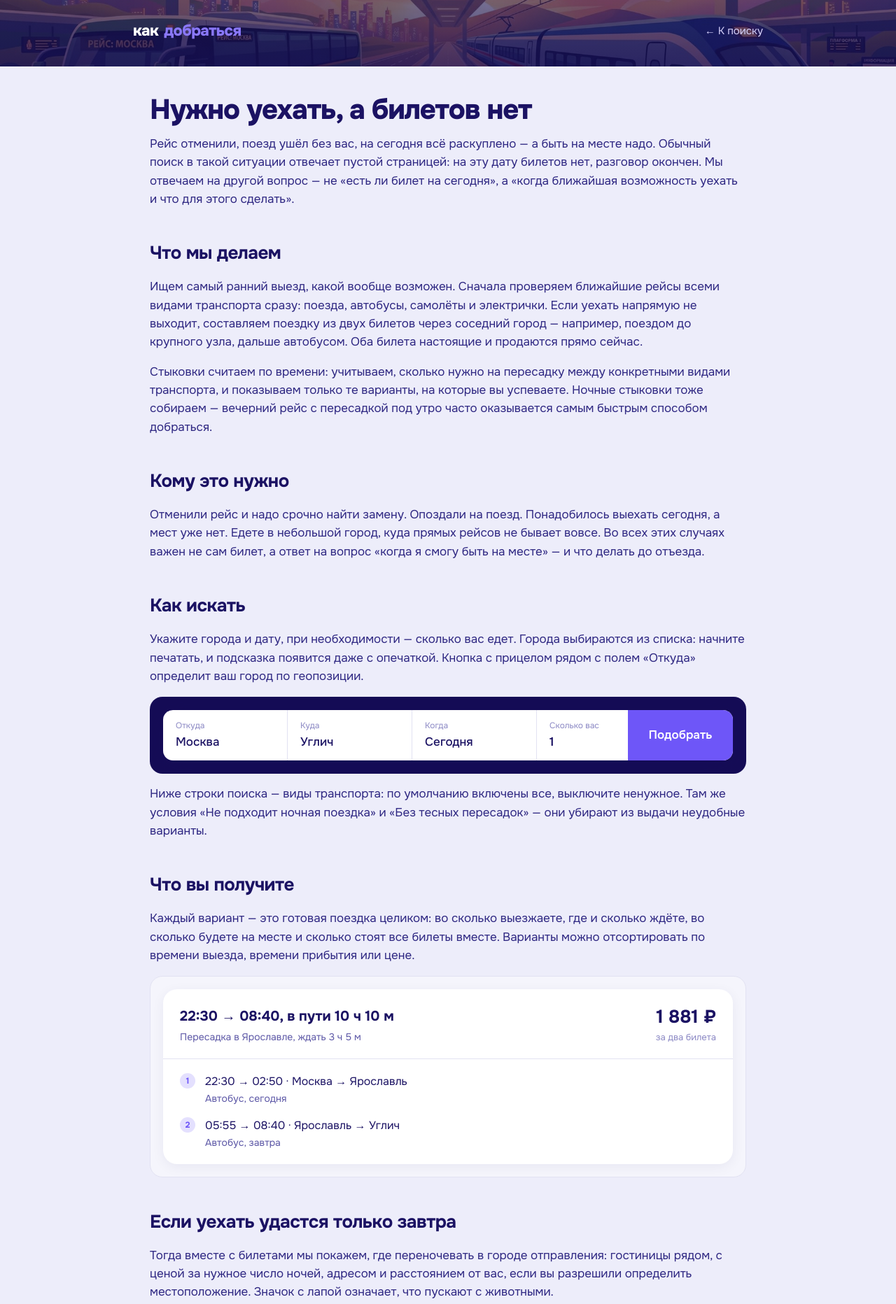
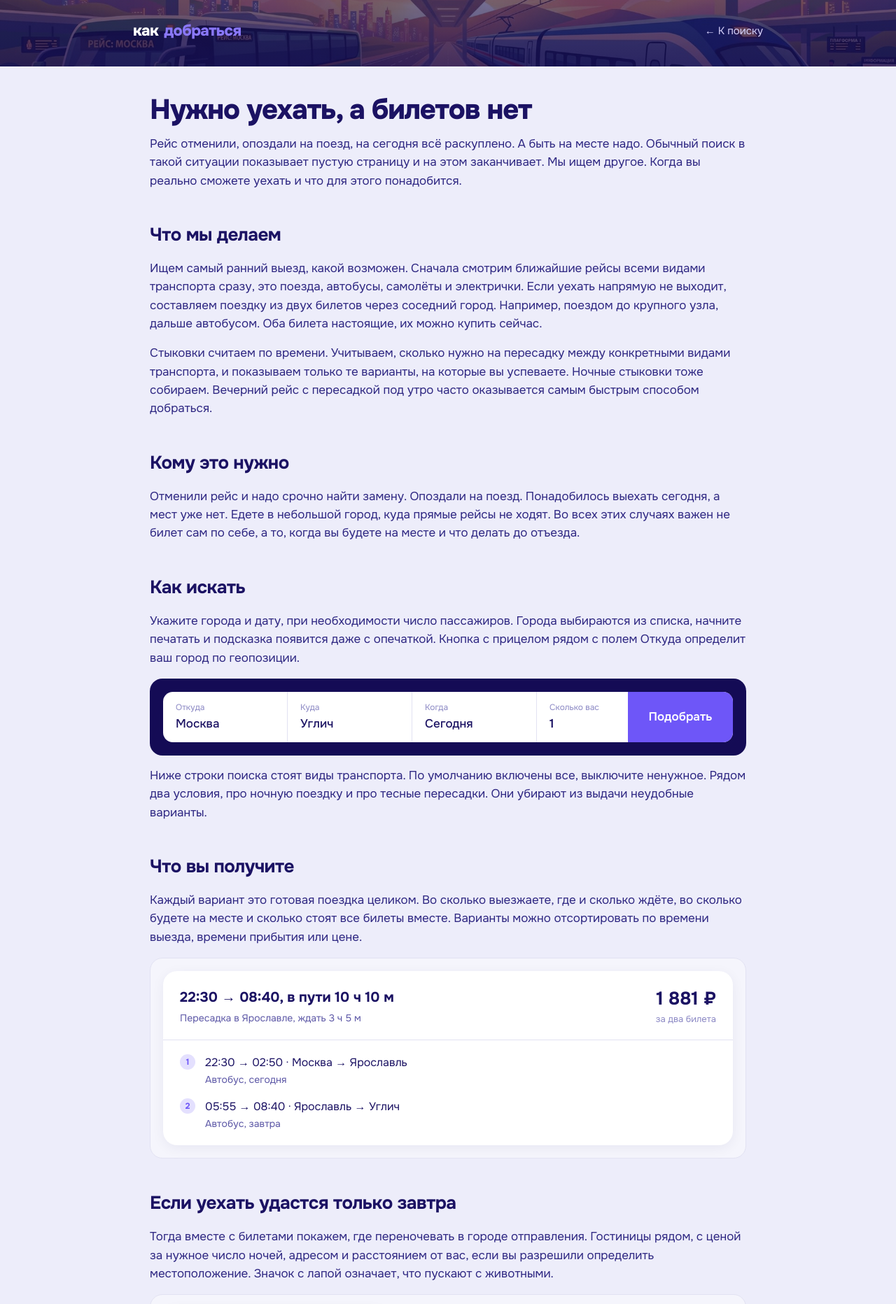
Before and after one commit to nyxandro/tutu-hackathon, a Next.js app: page /help in a window 1280 px wide. Shown: the top 1864 px of the page at 70% size. Built offline with nearby package versions, Linux system fonts and the light colour scheme; grey boxes are pictures that could not be loaded.

Commit message:
Тексты интерфейса вычищены от машинной пунктуации

```diff
--- a/src/frontend/components/help/help-page.tsx
+++ b/src/frontend/components/help/help-page.tsx
@@ -314,25 +314,24 @@ export function HelpPage() {
             Нужно уехать, а билетов нет
           </h1>
           <Paragraph>
-            Рейс отменили, поезд ушёл без вас, на сегодня всё раскуплено — а быть на месте надо.
-            Обычный поиск в такой ситуации отвечает пустой страницей: на эту дату билетов нет,
-            разговор окончен. Мы отвечаем на другой вопрос — не «есть ли билет на сегодня»,
-            а «когда ближайшая возможность уехать и что для этого сделать».
+            Рейс отменили, опоздали на поезд, на сегодня всё раскуплено. А быть на месте надо.
+            Обычный поиск в такой ситуации показывает пустую страницу и на этом заканчивает.
+            Мы ищем другое. Когда вы реально сможете уехать и что для этого понадобится.
           </Paragraph>
         </div>
 
         <Section title="Что мы делаем">
           <Paragraph>
-            Ищем самый ранний выезд, какой вообще возможен. Сначала проверяем ближайшие рейсы
-            всеми видами транспорта сразу: поезда, автобусы, самолёты и электрички. Если уехать
-            напрямую не выходит, составляем поездку из двух билетов через соседний город —
-            например, поездом до крупного узла, дальше автобусом. Оба билета настоящие и
-            продаются прямо сейчас.
+            Ищем самый ранний выезд, какой возможен. Сначала смотрим ближайшие рейсы всеми
+            видами транспорта сразу, это поезда, автобусы, самолёты и электрички. Если уехать
+            напрямую не выходит, составляем поездку из двух билетов через соседний город.
+            Например, поездом до крупного узла, дальше автобусом. Оба билета настоящие, их
+            можно купить сейчас.
           </Paragraph>
           <Paragraph>
-            Стыковки считаем по времени: учитываем, сколько нужно на пересадку между конкретными
+            Стыковки считаем по времени. Учитываем, сколько нужно на пересадку между конкретными
             видами транспорта, и показываем только те варианты, на которые вы успеваете. Ночные
-            стыковки тоже собираем — вечерний рейс с пересадкой под утро часто оказывается самым
+            стыковки тоже собираем. Вечерний рейс с пересадкой под утро часто оказывается самым
             быстрым способом добраться.
           </Paragraph>
         </Section>
@@ -340,31 +339,31 @@ export function HelpPage() {
         <Section title="Кому это нужно">
           <Paragraph>
             Отменили рейс и надо срочно найти замену. Опоздали на поезд. Понадобилось выехать
-            сегодня, а мест уже нет. Едете в небольшой город, куда прямых рейсов не бывает
-            вовсе. Во всех этих случаях важен не сам билет, а ответ на вопрос «когда я смогу
-            быть на месте» — и что делать до отъезда.
+            сегодня, а мест уже нет. Едете в небольшой город, куда прямые рейсы не ходят.
+            Во всех этих случаях важен не билет сам по себе, а то, когда вы будете на месте
+            и что делать до отъезда.
           </Paragraph>
         </Section>
 
         <Section title="Как искать">
           <Paragraph>
-            Укажите города и дату, при необходимости — сколько вас едет. Города выбираются из
-            списка: начните печатать, и подсказка появится даже с опечаткой. Кнопка с прицелом
-            рядом с полем «Откуда» определит ваш город по геопозиции.
+            Укажите города и дату, при необходимости число пассажиров. Города выбираются из
+            списка, начните печатать и подсказка появится даже с опечаткой. Кнопка с прицелом
+            рядом с полем Откуда определит ваш город по геопозиции.
           </Paragraph>
           <Shot dark>
             <SearchShot />
           </Shot>
           <Paragraph>
-            Ниже строки поиска — виды транспорта: по умолчанию включены все, выключите ненужное.
-            Там же условия «Не подходит ночная поездка» и «Без тесных пересадок» — они убирают из
-            выдачи неудобные варианты.
+            Ниже строки поиска стоят виды транспорта. По умолчанию включены все, выключите
+            ненужное. Рядом два условия, про ночную поездку и про тесные пересадки. Они убирают
+            из выдачи неудобные варианты.
           </Paragraph>
         </Section>
 
         <Section title="Что вы получите">
           <Paragraph>
-            Каждый вариант — это готовая поездка целиком: во сколько выезжаете, где и сколько
+            Каждый вариант это готовая поездка целиком. Во сколько выезжаете, где и сколько
             ждёте, во сколько будете на месте и сколько стоят все билеты вместе. Варианты можно
             отсортировать по времени выезда, времени прибытия или цене.
           </Paragraph>
@@ -375,7 +374,7 @@ export function HelpPage() {
 
         <Section title="Если уехать удастся только завтра">
           <Paragraph>
-            Тогда вместе с билетами мы покажем, где переночевать в городе отправления: гостиницы
+            Тогда вместе с билетами покажем, где переночевать в городе отправления. Гостиницы
             рядом, с ценой за нужное число ночей, адресом и расстоянием от вас, если вы разрешили
             определить местоположение. Значок с лапой означает, что пускают с животными.
           </Paragraph>
@@ -386,9 +385,9 @@ export function HelpPage() {
 
         <Section title="Откуда данные">
           <Paragraph>
-            Все рейсы, цены и гостиницы приходят из сервисов Туту в момент вашего запроса. Мы
-            ничего не выдумываем и ничего не досочиняем: если вариант показан, его можно купить.
-            Покупка происходит на стороне Туту — мы доводим вас до оплаты.
+            Все рейсы, цены и гостиницы приходят из сервисов Туту в момент вашего запроса.
+            Ничего не выдумано. Если вариант показан, его можно купить. Оплата проходит на
+            стороне Туту, мы доводим вас до неё.
           </Paragraph>
         </Section>
 
--- a/src/frontend/components/route/chain-card.tsx
+++ b/src/frontend/components/route/chain-card.tsx
@@ -173,8 +173,8 @@ function Layover({ chain }: { chain: RouteChain }) {
       />
       <span style={{ fontSize: 15, color: COLORS.inkSoft, lineHeight: 1.45 }}>
         {tight
-          ? `Пересадка ${chain.layoverMin} минут — впритык. Опоздание первого рейса ломает стыковку.`
-          : `Пересадка в ${hubIn(chain.hub ?? '')} — ${formatDur(chain.layoverMin ?? 0)}`}
+          ? `Пересадка всего ${chain.layoverMin} минут. Если первый рейс опоздает, стыковка сломается.`
+          : `Пересадка в ${hubIn(chain.hub ?? '')}, ${formatDur(chain.layoverMin ?? 0)}`}
       </span>
     </div>
   );
--- a/src/frontend/components/route/how-it-works.tsx
+++ b/src/frontend/components/route/how-it-works.tsx
@@ -10,9 +10,9 @@
 import { COLORS } from '@/frontend/design';
 
 const STEPS = [
-  'Ищем самый ранний выезд: поезда, автобусы, самолёты и электрички сразу.',
-  'Если уехать напрямую не выходит — собираем поездку через соседний город.',
-  'Если сегодня уже никак — находим ближайший день и где переночевать до отъезда.',
+  'Ищем самый ранний выезд. Поезда, автобусы, самолёты и электрички сразу.',
+  'Если уехать напрямую не выходит, собираем поездку через соседний город.',
+  'Если сегодня уже никак, находим ближайший день и где переночевать до отъезда.',
 ];
 
 export function HowItWorks() {
--- a/src/frontend/components/route/route-search.tsx
+++ b/src/frontend/components/route/route-search.tsx
@@ -191,9 +191,9 @@ export function RouteSearch() {
                 }}
               >
                 {otherDay
-                  ? `${date === foundDates[0] ? '' : 'В этот день уехать нельзя — '}нашли маршрут на ${humanDay(foundDates[0])}`
+                  ? `${date === foundDates[0] ? '' : 'В этот день уехать нельзя, '}нашли маршрут на ${humanDay(foundDates[0])}`
                   : transfers.length === visible.length
-                    ? `Как уехать: ${applied?.origin ?? from} → ${applied?.destination ?? to}`
+                    ? `${applied?.origin ?? from} → ${applied?.destination ?? to}, как уехать`
                     : `Нашли ${visible.length} ${pluralize(visible.length, 'способ', 'способа', 'способов')} добраться`}
               </div>
               <div style={{ fontSize: 16, color: COLORS.inkSoft, lineHeight: 1.45 }}>
@@ -213,7 +213,7 @@ export function RouteSearch() {
                   earliestDeparture
                     ? `Раньше всего выезд в ${formatTime(earliestDeparture.departureAt)}, на месте в ${formatTime(earliestDeparture.arrivalAt)}.`
                     : '',
-                  cheapest ? `Дешевле всего — ${formatRub(cheapest.totalPrice)}.` : '',
+                  cheapest ? `Дешевле всего ${formatRub(cheapest.totalPrice)}.` : '',
                 ]
                   .filter(Boolean)
                   .join(' ')}
--- a/src/frontend/config.ts
+++ b/src/frontend/config.ts
@@ -31,7 +31,7 @@ export const TRAVEL_CONSTRAINTS = [
   {
     key: 'noTight',
     label: 'Без тесных пересадок',
-    hint: 'Скроем варианты, где на пересадку остаётся меньше двойного запаса времени — опоздать нельзя даже на минуту.',
+    hint: 'Скроем варианты, где на пересадку остаётся меньше двойного запаса времени. Опоздать будет нельзя даже на минуту.',
   },
 ];
 
```
Also changed, not shown: src/frontend/components/route/agent-trace-labels.ts (+9 -9 lines).
